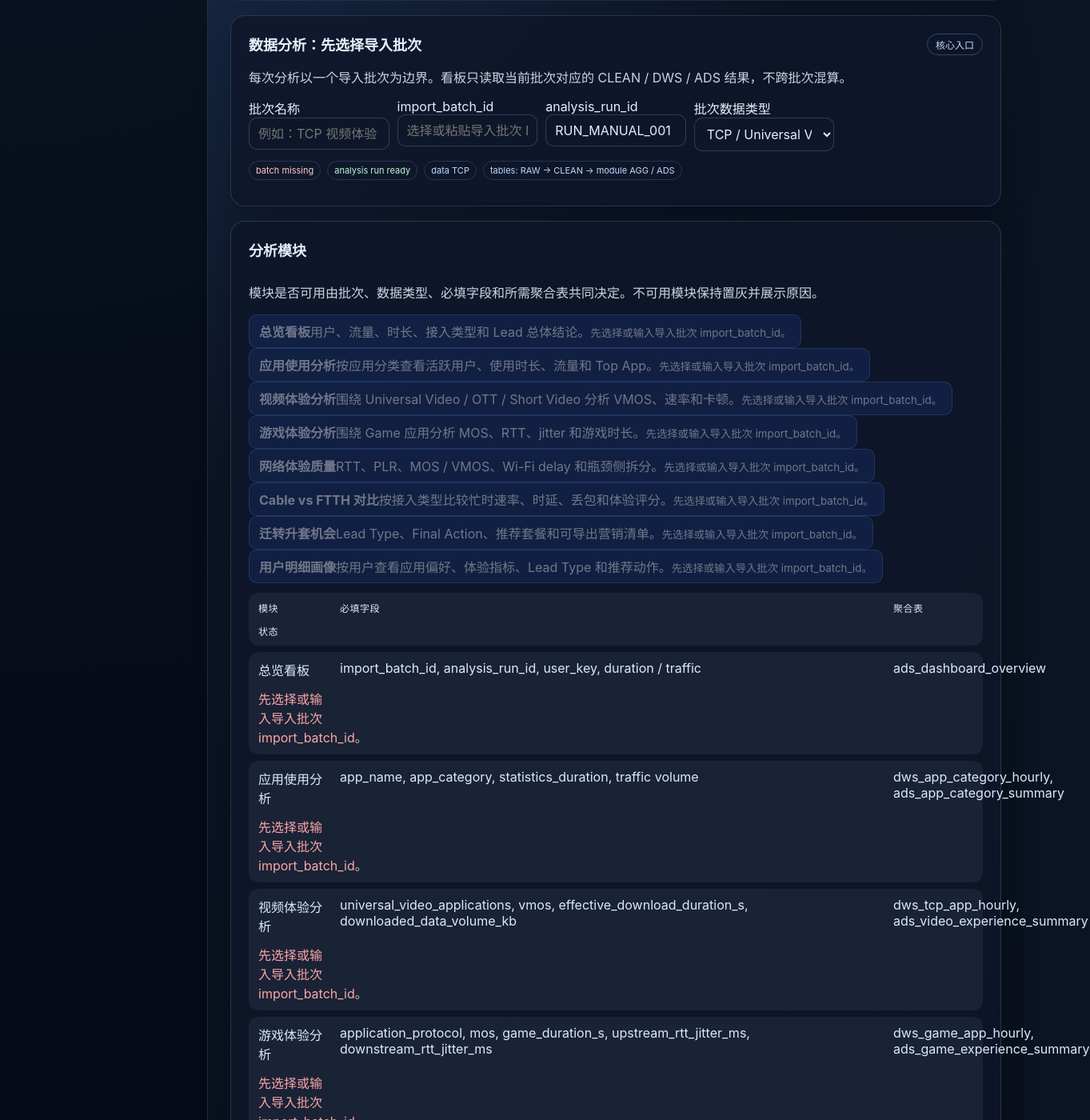
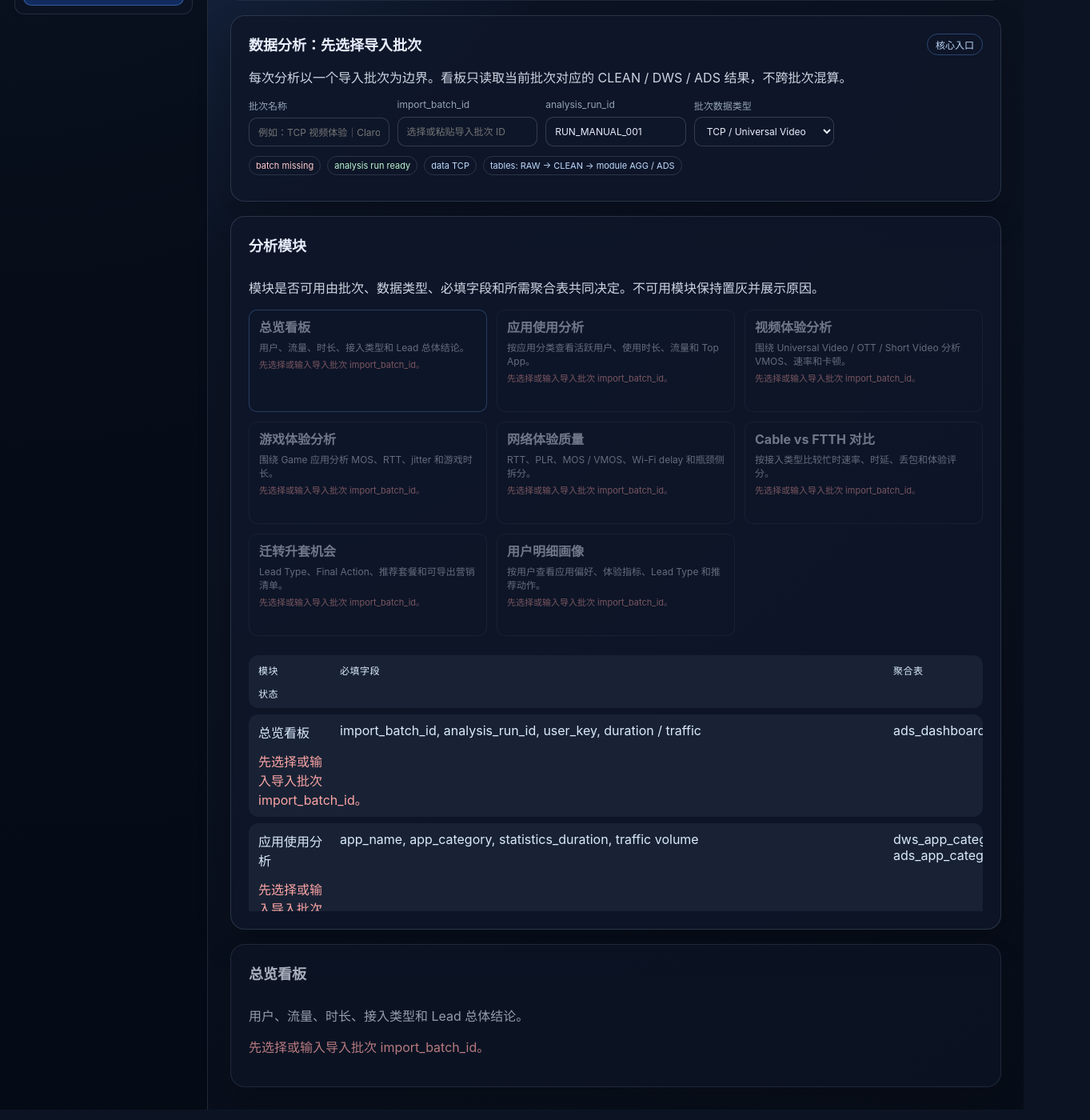
Before and after one commit to zhou-yang-personal/sa-fbb-experience-workbench, a React (Vite) app: page / in a window 1280 px wide. Shown: the part 440-1840 px from the top of the page at 80% size, 1363 px wide, since content can reach past the window. Built offline with nearby package versions, Linux system fonts and the light colour scheme.

Commit message:
style: add product navigation and analysis module states

```diff
--- a/src/features/workbench/extra.css
+++ b/src/features/workbench/extra.css
@@ -49,7 +49,11 @@
 .summary-pills { display: flex; flex-wrap: wrap; gap: 8px; margin-bottom: 10px; }
 .summary-pills .status-pill { border: 1px solid rgba(148, 163, 184, 0.22); cursor: pointer; }
 .status-pill:disabled, button:disabled { opacity: 0.45; cursor: not-allowed; }
-.guided-sidebar nav { display: none; }
+.guided-sidebar nav:not(.product-nav) { display: none; }
+.product-nav { display: grid; gap: 8px; margin-top: 14px; }
+.guided-sidebar .product-nav { display: grid; }
+.product-sidebar .brand { margin-bottom: 14px; }
+.product-shell .section-shell { margin-top: 18px; }
 .pipeline-status-bar { display: grid; gap: 8px; margin-top: 14px; }
 .pipeline-step { display: grid; grid-template-columns: 26px 1fr; gap: 8px; width: 100%; text-align: left; padding: 10px; border: 1px solid rgba(148, 163, 184, 0.18); border-radius: 12px; background: rgba(15, 23, 42, 0.48); color: #dbeafe; }
 .pipeline-step.is-active { border-color: rgba(96, 165, 250, 0.62); background: rgba(37, 99, 235, 0.22); }
@@ -85,7 +89,21 @@
 .file-picker-card { display: grid; grid-template-columns: 1fr auto; gap: 12px; align-items: center; border: 1px solid rgba(148, 163, 184, 0.18); border-radius: 12px; padding: 10px; background: rgba(15, 23, 42, 0.42); margin-top: 10px; }
 .file-picker-card span, .file-picker-card small { display: block; color: #94a3b8; }
 .file-picker-card strong { color: #e8eefc; }
-.import-form-grid label { display: grid; gap: 6px; color: #94a3b8; font-size: 12px; }
+.import-form-grid { grid-template-columns: 1.4fr 0.8fr 1fr; }
+.import-form-grid label, .batch-context-form label { display: grid; gap: 6px; color: #94a3b8; font-size: 12px; }
+.batch-context-form { grid-template-columns: 1.4fr 1.2fr 1fr 0.9fr; }
+.analysis-module-grid { display: grid; grid-template-columns: repeat(auto-fit, minmax(230px, 1fr)); gap: 12px; }
+.analysis-module-card { display: grid; gap: 6px; align-content: start; min-height: 128px; text-align: left; border: 1px solid rgba(148, 163, 184, 0.18); background: rgba(15, 23, 42, 0.46); }
+.analysis-module-card strong { color: #e8eefc; }
+.analysis-module-card span { color: #cbd5e1; font-size: 12px; line-height: 1.45; }
+.analysis-module-card small { color: #93c5fd; font-size: 11px; line-height: 1.4; }
+.analysis-module-card.is-active { border-color: rgba(96, 165, 250, 0.62); background: rgba(37, 99, 235, 0.2); }
+.analysis-module-card.is-disabled { background: rgba(15, 23, 42, 0.22); }
+.analysis-module-card.is-disabled small { color: #fca5a5; }
+.module-readiness-table { margin-top: 12px; max-height: 320px; overflow: auto; }
+.module-readiness-row { grid-template-columns: 0.9fr 2fr 1.8fr 1.2fr; align-items: start; }
+.disabled-analysis-panel { opacity: 0.72; }
+.diagnostic-row-failed { border-color: rgba(248, 113, 113, 0.42); background: rgba(127, 29, 29, 0.18); }
 .quality-conclusion { border: 1px solid rgba(148, 163, 184, 0.16); border-radius: 12px; padding: 10px; margin-bottom: 10px; background: rgba(15, 23, 42, 0.36); display: grid; gap: 4px; }
 .run-log-drawer-backdrop { position: fixed; inset: 0; z-index: 50; background: rgba(2, 6, 23, 0.64); display: flex; justify-content: flex-end; }
 .run-log-drawer { width: min(760px, 92vw); height: 100%; overflow: auto; background: #020617; border-left: 1px solid rgba(148, 163, 184, 0.24); padding: 16px; box-shadow: -24px 0 80px rgba(0, 0, 0, 0.35); }
```
